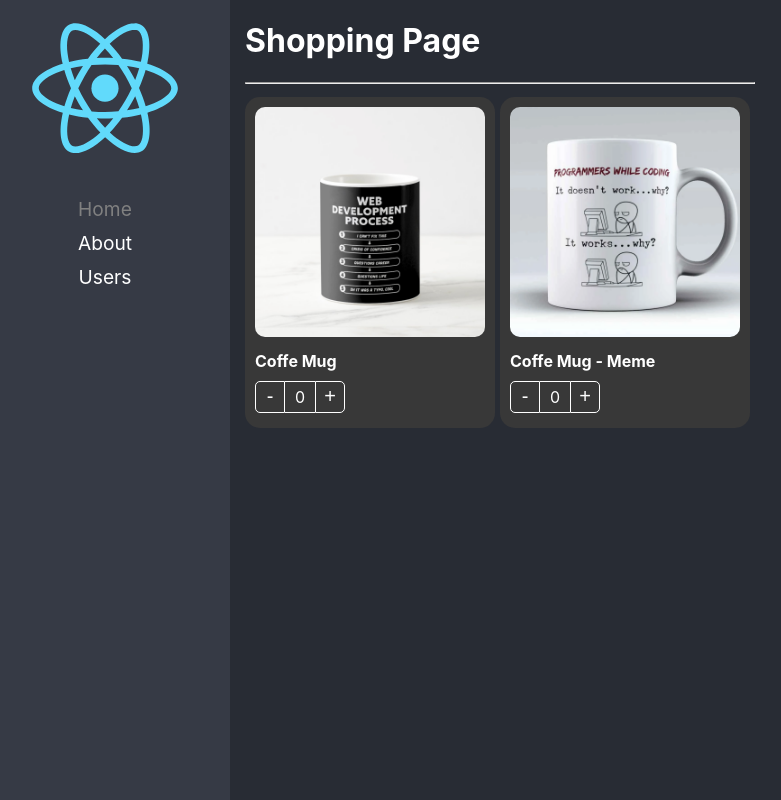
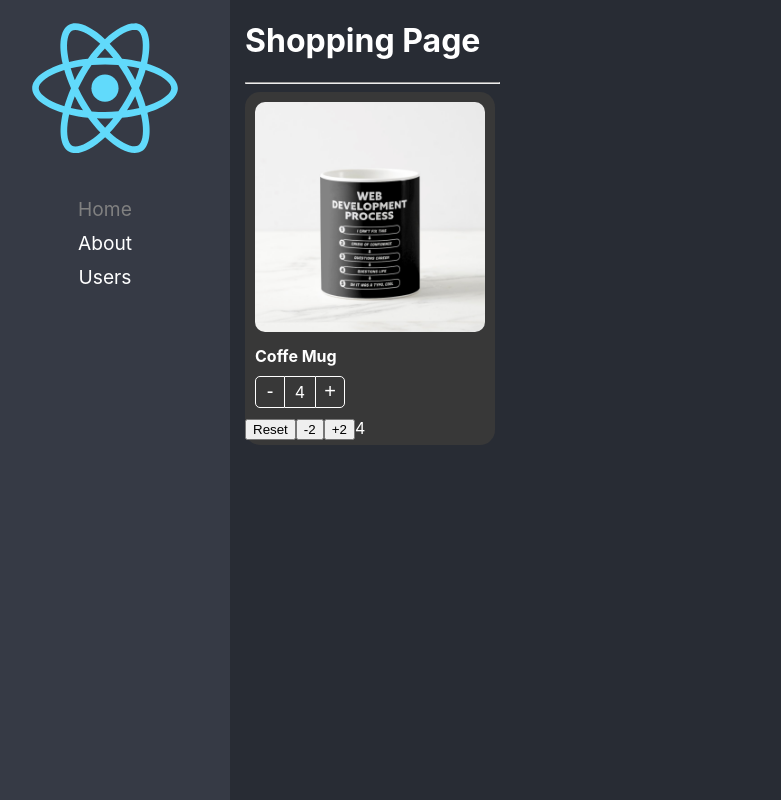
Before and after one commit to johansneirap/react-ts-pro, a React (Vite) app: page /home in a window 1280 px wide. Shown: the whole page, without its empty margins (20-801 px from the left). Built offline with nearby package versions, Linux system fonts and the light colour scheme.

Commit message:
state initializer implemented

```diff
--- a/src/02-component-patterns/components/ProductButtonCounter.tsx
+++ b/src/02-component-patterns/components/ProductButtonCounter.tsx
@@ -1,4 +1,4 @@
-import { CSSProperties, useContext } from "react";
+import { CSSProperties, useCallback, useContext } from "react";
 import { productContext } from "./ProductCard";
 import styles from '../styles/styles.module.css';
 
@@ -8,19 +8,27 @@
 }
 
 export const ProductButtonsCounter = ({ className, style }: Props) => {
-    const { counter, increaseBy} = useContext( productContext )
+
+    const { counter, increaseBy, maxCount } = useContext(productContext);
+
+    const isMaxReached = useCallback(
+        () => !!maxCount && counter === maxCount,
+        [counter, maxCount]
+    );
+
+
     return (
         <div
             className={`${styles.buttonsContainer} ${className}`}
-            style={ style }>
+            style={style}>
             <button
                 className={styles.buttonMinus}
-                onClick={()=> increaseBy( -1 )}
-                > - </button>
-            <div className={styles.countLabel}> { counter } </div>
+                onClick={() => increaseBy(-1)}
+            > - </button>
+            <div className={styles.countLabel}> {counter} </div>
             <button
-            className={styles.buttonAdd}
-            onClick={()=> increaseBy( +1 )}
+                className={`${styles.buttonAdd} ${isMaxReached() && styles.disabled}`}
+                onClick={() => increaseBy(+1)}
             > + </button>
         </div>
     );
--- a/src/02-component-patterns/components/ProductCard.tsx
+++ b/src/02-component-patterns/components/ProductCard.tsx
@@ -8,17 +8,30 @@
 export const productContext = createContext({} as ProductContextProps);
 const { Provider } = productContext;
 
-export const ProductCard = ({ children, product, className, style, onChange, value } :ProductCardProps) => {
+export const ProductCard = ({ children, product, className, style, onChange, value, initialValues } :ProductCardProps) => {
 
-    const { counter, increaseBy } = useProduct({ onChange, product, value });
+    const { counter, increaseBy, maxCount, isMaxCountReached, reset } = useProduct({ onChange, product, value, initialValues });
 
     return (
-        <Provider value={{ counter, increaseBy, product }}>
+        <Provider
+            value={{
+                counter,
+                increaseBy,
+                product,
+                maxCount
+            }}>
             <div
                 className={`${ styles.productCard } ${ className }`}
                 style={ style }
             >
-                { children }
+                { children({
+                    count: counter,
+                    isMaxCountReached,
+                    maxCount: initialValues?.maxCount,
+                    product,
+                    increaseBy,
+                    reset
+                }) }
             </div>
         </Provider>
     )
--- a/src/02-component-patterns/hooks/useProduct.ts
+++ b/src/02-component-patterns/hooks/useProduct.ts
@@ -1,30 +1,50 @@
-import { useEffect, useState } from "react";
-import { onChangeArgs, Product } from "../interfaces/productInterfaces";
+import { useEffect, useRef, useState } from "react";
+import { InitialValues, onChangeArgs, Product } from "../interfaces/productInterfaces";
 
 interface Props {
     product: Product;
     onChange?: ( args: onChangeArgs ) => void;
     value?: number;
+    initialValues?: InitialValues;
 }
 
-export const useProduct = ( { onChange, product, value=0 }: Props ) => {
-    const [counter, setCounter] = useState(value);
+export const useProduct = ( { onChange, product, value=0, initialValues }: Props ) => {
+    const [counter, setCounter] = useState<number>( initialValues?.count || value );
+    const isMounted = useRef( false );
+    const maxCountIsReached = useRef( false );
 
     const increaseBy = ( value: number )=>{
 
-        const newValue = Math.max( counter + value, 0 )
+        let newValue = Math.max( counter + value, 0 );
+        if (initialValues?.maxCount) {
+            newValue = Math.min( newValue, initialValues?.maxCount );
+        }
+        maxCountIsReached.current = newValue === initialValues?.maxCount;
+
         setCounter( newValue );
         onChange && onChange({ product, count: newValue });
     };
 
+    const reset = ()=>{
+        setCounter(initialValues?.count || value);
+    };
+
     useEffect(() => {
+      if (!isMounted.current) return;
       setCounter( value );
     }, [ value ])
+
+    useEffect(() => {
+      isMounted.current = true
+    }, [])
 
 
     return {
         counter,
         increaseBy,
+        maxCount: initialValues?.maxCount,
+        isMaxCountReached: !!initialValues?.maxCount && initialValues.maxCount === counter,
+        reset,
     }
 };
 
--- a/src/02-component-patterns/pages/ShoppingPage.tsx
+++ b/src/02-component-patterns/pages/ShoppingPage.tsx
@@ -1,63 +1,40 @@
 import { useState } from "react";
 import { ProductCard, ProductImage, ProductTitle, ProductButtonsCounter } from "../components";
 import { products } from "../data/products";
-import useShoppingCart from "../hooks/useShoppingCart";
 import { Product } from "../interfaces/productInterfaces";
 import '../styles/custom-styles.css';
 
+const product = products[0];
+
 export const ShoppingPage = () => {
 
-  const { shoppingCart, setShoppingCart, onProductCountChange } = useShoppingCart();
   return (
     <div>
       <h1>Shopping Page</h1>
       <hr />
-      <div style={{
-        display: 'flex',
-        flexDirection: 'row',
-        flexWrap: 'wrap'
-      }}>
-        { products.map( product =>
         <ProductCard
           key={ product.id }
           product={ product }
           className="bg-dark text-white"
-            onChange={ onProductCountChange }
-            value={ shoppingCart[product.id]?.count || 0 }
+          initialValues={{
+            count: 4,
+            maxCount: 10,
+          }}
         >
+          {
+            ({ reset, increaseBy, count }) => (
+              <>
                 <ProductCard.Image className="custom-image" />
                 <ProductCard.Title className="text-white text-bold" />
                 <ProductCard.Buttons className="custom-buttons" />
-          </ProductCard>
-        )}
-        <div className="shopping-cart">
-          {
-            Object.values(shoppingCart).map( product =>
-              <ProductCard
-                key={product.id}
-                product={ product }
-                className="bg-dark text-white"
-                style={{
-                  width: '100px'
-                }}
-                onChange={ onProductCountChange }
-                value={ product.count }
-              >
-                <ProductImage className="custom-image"/>
-                <ProductButtonsCounter className="custom-buttons"/>
-              </ProductCard>
+                <button onClick={reset}>Reset</button>
+                <button onClick={ ()=> increaseBy( -2 )}> -2 </button>
+                <button onClick={ ()=> increaseBy( +2 )}> +2 </button>
+                <span>{ count }</span>
+              </>
             )
           }
-        </div>
-        {/* <ProductCard
-          product={ product2 }
-          className="bg-dark text-white"
-        >
-          <ProductImage className="custom-image"/>
-          <ProductTitle className="text-white text-bold"/>
-          <ProductButtonsCounter className="custom-buttons"/>
-        </ProductCard> */}
-      </div>
+        </ProductCard>
     </div>
   );
 };
--- a/src/02-component-patterns/styles/styles.module.css
+++ b/src/02-component-patterns/styles/styles.module.css
@@ -60,3 +60,9 @@
 .buttonAdd:hover {
     background-color: rgba(0, 0, 0, 0.1);
 }
+
+.disabled {
+    border-color: grey !important;
+    border-left: 1px solid white !important;
+    color: grey !important;
+}
```
Also changed, not shown: src/02-component-patterns/interfaces/productInterfaces.ts (+19 -2 lines). Lines whose indentation alone changed are shown as unchanged.
